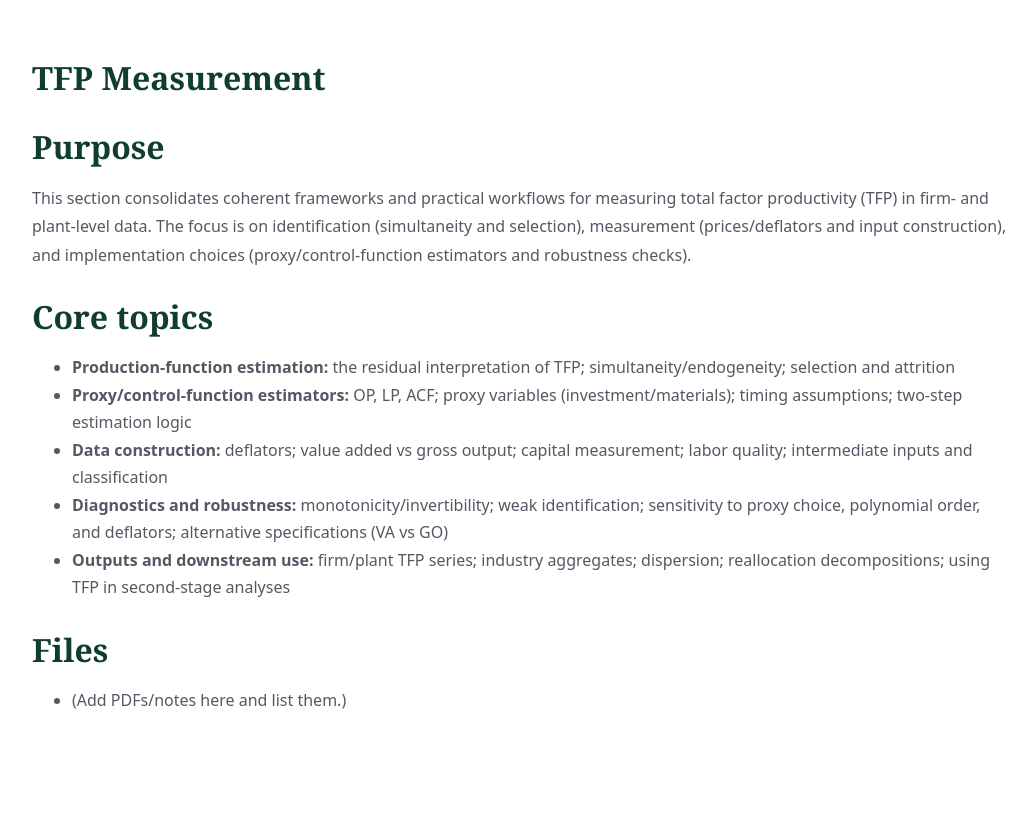
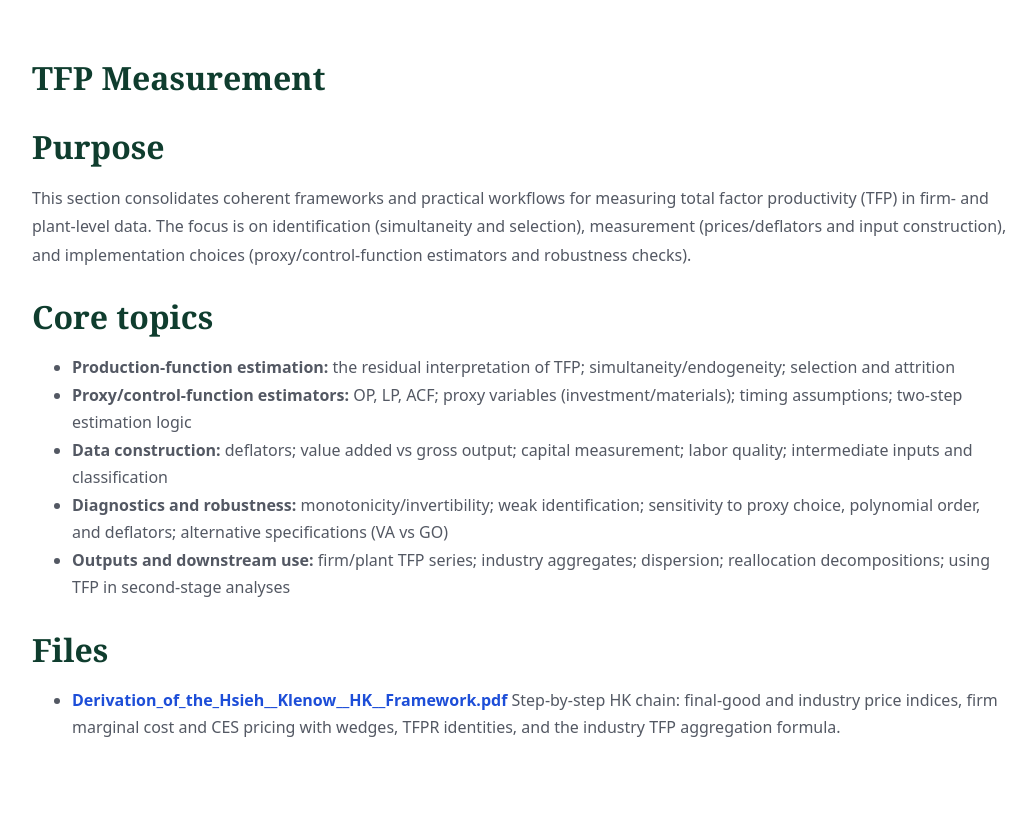
Before and after one commit to yaxinzn/study-archive, a Jekyll site: the page built from materials/tfp-measurement/index.md, in a window 1280 px wide. Shown: the part 497-1323 px from the top of the page, without its empty margins (118-1154 px from the left). Built offline with Jekyll 4.4.1, drawn with Linux system fonts in a browser that asks for light colours; before the commit the page ends 1295 px from its top, so only the background shows below that.

Commit message:
Add PDF link for Hsieh-Klenow framework derivation
Added a PDF link for the derivation of the Hsieh-Klenow framework with details on price indices and TFP aggregation.

```diff
--- a/materials/tfp-measurement/index.md
+++ b/materials/tfp-measurement/index.md
@@ -19,4 +19,5 @@ This section consolidates coherent frameworks and practical workflows for measur
 - **Outputs and downstream use:** firm/plant TFP series; industry aggregates; dispersion; reallocation decompositions; using TFP in second-stage analyses
 
 ## Files
-- (Add PDFs/notes here and list them.)
+
+- **[Derivation_of_the_Hsieh__Klenow__HK__Framework.pdf](Derivation_of_the_Hsieh__Klenow__HK__Framework.pdf)** Step-by-step HK chain: final-good and industry price indices, firm marginal cost and CES pricing with wedges, TFPR identities, and the industry TFP aggregation formula.
```
